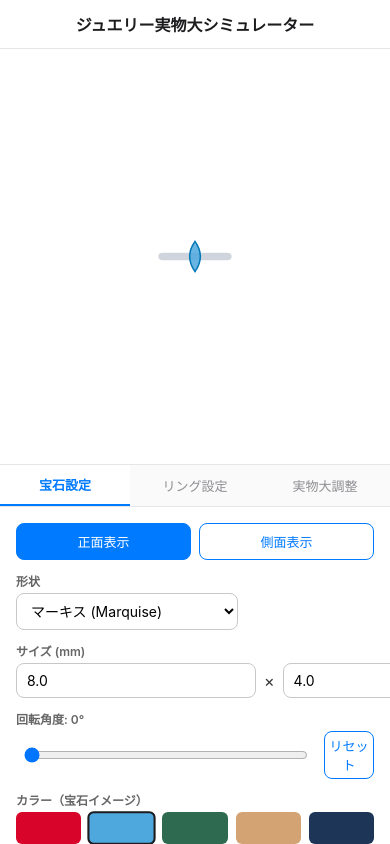
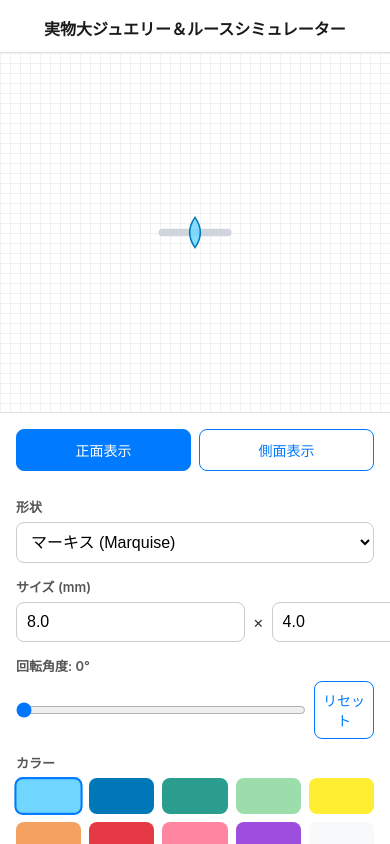
Before and after one commit to jem-love/jem, a plain HTML site: page index.html in a window 390 px wide. Drawn offline with Linux system fonts and the light colour scheme.

Commit message:
Update index.html

```diff
--- a/index.html
+++ b/index.html
@@ -2,76 +2,78 @@
 <html lang="ja">
 <head>
   <meta charset="UTF-8">
-  <meta name="viewport" content="width=device-width, initial-scale=1.0, user-scalable=no">
-  <title>ジュエリー実物大シミュレーター</title>
+  <meta name="viewport" content="width=device-width, initial-scale=1.0">
+  <title>実物大ジュエリー＆ルースシミュレーター</title>
+
+  <!-- Android/PWAアプリ最適化メタタグ -->
+  <meta name="mobile-web-app-capable" content="yes">
+  <meta name="theme-color" content="#ffffff">
+
   <style>
-    * { box-sizing: border-box; margin: 0; padding: 0; font-family: -apple-system, BlinkMacSystemFont, "Segoe UI", Roboto, sans-serif; }
-    body { background: #f5f5f7; color: #333; display: flex; flex-direction: column; height: 100vh; overflow: hidden; }
+    * { box-sizing: border-box; margin: 0; padding: 0; user-select: none; -webkit-user-select: none; }
+    body { font-family: -apple-system, BlinkMacSystemFont, "Segoe UI", Roboto, sans-serif; background: #f8f9fa; color: #333; display: flex; flex-direction: column; height: 100vh; overflow: hidden; }
 
-    header { background: #fff; padding: 12px 16px; border-bottom: 1px solid #e5e5ea; text-align: center; }
-    header h1 { font-size: 16px; font-weight: 600; color: #1c1c1e; }
+    header { background: #fff; padding: 16px 16px 12px 16px; border-bottom: 1px solid #e0e0e0; text-align: center; }
+    header h1 { font-size: 16px; font-weight: 600; color: #1a1a1a; }
 
-    #stage-container { flex: 1; position: relative; background: #ffffff; display: flex; align-items: center; justify-content: center; overflow: hidden; }
-    #stage { width: 100%; height: 100%; }
+    /* 描画エリア */
+    #canvas-container {
+      width: 100%; height: 360px; background: #ffffff; position: relative;
+      display: flex; align-items: center; justify-content: center;
+      border-bottom: 1px solid #e0e0e0;
+      /* 方眼背景 */
+      background-image: linear-gradient(#f0f0f0 1px, transparent 1px), linear-gradient(90deg, #f0f0f0 1px, transparent 1px);
+      background-size: 10px 10px;
+    }
 
-    #controls { background: #fff; border-top: 1px solid #e5e5ea; display: flex; flex-direction: column; max-height: 45vh; }
+    svg { display: block; }
 
-    .tabs { display: flex; border-bottom: 1px solid #e5e5ea; background: #fafafa; }
-    .tab { flex: 1; padding: 10px; text-align: center; font-size: 13px; font-weight: 500; color: #8e8e93; border: none; background: none; cursor: pointer; }
-    .tab.active { color: #007aff; border-bottom: 2px solid #007aff; background: #fff; font-weight: 600; }
+    /* モード・視点切替ボタン */
+    .btn-group { display: flex; gap: 8px; margin-bottom: 12px; }
+    .btn { flex: 1; padding: 10px; border: 1px solid #007aff; color: #007aff; background: #fff; border-radius: 8px; font-size: 14px; font-weight: 500; cursor: pointer; text-align: center; }
+    .btn.active { background: #007aff; color: #fff; }
 
-    .tab-content { padding: 16px; overflow-y: auto; display: none; }
-    .tab-content.active { display: block; }
+    /* コントロールパネル */
+    #controls { flex: 1; background: #fff; padding: 16px; overflow-y: auto; display: flex; flex-direction: column; gap: 14px; }
 
-    .form-group { margin-bottom: 12px; }
-    .form-group label { display: block; font-size: 12px; font-weight: 600; color: #666; margin-bottom: 4px; }
+    .form-group { display: flex; flex-direction: column; gap: 6px; }
+    .form-group label { font-size: 13px; font-weight: 600; color: #555; }
     .form-row { display: flex; gap: 8px; align-items: center; }
-    input[type="number"], select { flex: 1; padding: 8px 10px; border: 1px solid #c7c7cc; border-radius: 8px; font-size: 14px; background: #fff; }
-    input[type="range"] { flex: 1; margin: 0 8px; }
 
-    .btn-group { display: flex; gap: 8px; margin-bottom: 12px; }
-    .btn { flex: 1; padding: 8px; border: 1px solid #007aff; color: #007aff; background: #fff; border-radius: 8px; font-size: 13px; font-weight: 500; cursor: pointer; text-align: center; }
-    .btn.active { background: #007aff; color: #fff; }
-    .btn-step { width: 36px; height: 36px; padding: 0; font-size: 18px; font-weight: bold; border-radius: 50%; border: 1px solid #c7c7cc; background: #f2f2f7; color: #007aff; cursor: pointer; }
+    input[type="number"], select { flex: 1; padding: 10px; border: 1px solid #ccc; border-radius: 8px; font-size: 16px; background: #fff; }
+    input[type="range"] { flex: 1; }
 
-    .color-grid { display: grid; grid-template-columns: repeat(5, 1fr); gap: 8px; margin-top: 4px; }
-    .color-btn { height: 32px; border-radius: 6px; border: 2px solid transparent; cursor: pointer; }
-    .color-btn.active { border-color: #1c1c1e; transform: scale(1.05); }
+    /* カラーパレット */
+    .color-grid { display: grid; grid-template-columns: repeat(5, 1fr); gap: 8px; }
+    .color-btn { height: 36px; border-radius: 8px; border: 2px solid transparent; cursor: pointer; }
+    .color-btn.active { border-color: #007aff; transform: scale(1.05); }
 
-    .calib-box { background: #f9f9fb; border: 1px solid #e5e5ea; border-radius: 8px; padding: 12px; margin-bottom: 12px; }
-    .calib-mode-tabs { display: flex; gap: 8px; margin-bottom: 12px; }
-    .calib-mode-btn { flex: 1; padding: 6px; font-size: 12px; border: 1px solid #c7c7cc; border-radius: 6px; background: #fff; cursor: pointer; }
-    .calib-mode-btn.active { background: #e5f1ff; border-color: #007aff; color: #007aff; font-weight: 600; }
-
-    #calib-guide-container { margin: 10px 0; padding: 8px; background: #fff; border: 1px dashed #007aff; border-radius: 6px; }
-    .calib-line-card { position: relative; height: 30px; background: #e5f1ff; border-left: 3px solid #ff3b30; border-right: 3px solid #007aff; border-radius: 2px; }
-    .calib-line-ruler { position: relative; height: 16px; background: #34c759; border-radius: 2px; }
+    /* 実物大調整ボックス */
+    .calib-box { background: #f1f3f5; padding: 12px; border-radius: 8px; border: 1px solid #dee2e6; }
+    .ruler-guide { width: 50mm; height: 16px; background: #34c759; margin: 8px 0; border-radius: 2px; }
   </style>
 </head>
 <body>
 
 <header>
-  <h1>ジュエリー実物大シミュレーター</h1>
+  <h1>実物大ジュエリー＆ルースシミュレーター</h1>
 </header>
 
-<div id="stage-container">
+<!-- 描画画面 -->
+<div id="canvas-container">
   <svg id="stage"></svg>
 </div>
 
+<!-- 操作コントロール -->
 <div id="controls">
-  <div class="tabs">
-    <button class="tab active" onclick="switchTab('gem')">宝石設定</button>
-    <button class="tab" onclick="switchTab('ring')">リング設定</button>
-    <button class="tab" onclick="switchTab('calib')">実物大調整</button>
-  </div>
 
-  <!-- 宝石設定 -->
-  <div id="tab-gem" class="tab-content active">
+  <!-- 視点・モード切替 -->
   <div class="btn-group">
     <button id="view-front-btn" class="btn active" onclick="setView('front')">正面表示</button>
     <button id="view-side-btn" class="btn" onclick="setView('side')">側面表示</button>
   </div>
 
+  <!-- 形状選択 -->
   <div class="form-group">
     <label>形状</label>
     <select id="gem-shape" onchange="updateDrawing()">
@@ -85,6 +87,7 @@
     </select>
   </div>
 
+  <!-- サイズ入力 -->
   <div class="form-group">
     <label>サイズ (mm)</label>
     <div class="form-row">
@@ -96,23 +99,23 @@
     </div>
   </div>
 
+  <!-- 回転角度 -->
   <div class="form-group">
     <label>回転角度: <span id="angle-val">0</span>°</label>
     <div class="form-row">
       <input type="range" id="gem-angle" min="0" max="360" value="0" oninput="onAngleChange(this.value)">
-        <button class="btn" style="flex:0 0 50px; padding:4px;" onclick="resetAngle()">リセット</button>
+      <button class="btn" style="flex:0 0 60px; padding:8px;" onclick="resetAngle()">リセット</button>
     </div>
   </div>
 
+  <!-- カラーパレット -->
   <div class="form-group">
-      <label>カラー（宝石イメージ）</label>
+    <label>カラー</label>
     <select id="gem-color-select" style="display:none;" onchange="updateDrawing()"></select>
     <div class="color-grid" id="color-palette"></div>
   </div>
-  </div>
 
-  <!-- リング設定 -->
-  <div id="tab-ring" class="tab-content">
+  <!-- リング枠オプション -->
   <div class="form-group">
     <label>リング枠の表示</label>
     <select id="ring-enable" onchange="updateDrawing()">
@@ -121,20 +124,17 @@
     </select>
   </div>
 
+  <!-- リングサイズ・幅 -->
   <div class="form-group">
-      <label>リングサイズ (号数)</label>
-      <input type="number" id="ring-size" value="11" step="0.5" oninput="updateDrawing()">
-    </div>
-
-    <div class="form-group">
-      <label>アーム幅 / 厚み (mm)</label>
+    <label>リングサイズ (号数) & アーム幅(mm)</label>
     <div class="form-row">
-        <input type="number" id="ring-width" value="2.0" step="0.1" placeholder="幅" oninput="updateDrawing()">
-        <span>/</span>
-        <input type="number" id="ring-thick" value="1.5" step="0.1" placeholder="厚み" oninput="updateDrawing()">
+      <input type="number" id="ring-size" value="11" step="0.5" oninput="updateDrawing()" placeholder="号数">
+      <input type="number" id="ring-width" value="2.0" step="0.1" oninput="updateDrawing()" placeholder="幅">
+      <input type="number" id="ring-thick" value="1.5" step="0.1" oninput="updateDrawing()" placeholder="厚み">
     </div>
   </div>
 
+  <!-- 地金素材 -->
   <div class="form-group">
     <label>素材（地金カラー）</label>
     <select id="ring-material" onchange="updateDrawing()">
@@ -142,69 +142,48 @@
       <option value="gold">イエローゴールド (金色)</option>
     </select>
   </div>
-  </div>
 
   <!-- 実物大調整（キャリブレーション） -->
-  <div id="tab-calib" class="tab-content">
   <div class="calib-box">
-      <label>調整基準の選択</label>
-      <div class="calib-mode-tabs">
-        <button id="mode-card-btn" class="calib-mode-btn active" onclick="setCalibMode('card')">💳 カード（片側合わせ）</button>
-        <button id="mode-ruler-btn" class="calib-mode-btn" onclick="setCalibMode('ruler')">📏 定規（5cm）</button>
+    <div class="form-group">
+      <label>実物大調整 (画面上の緑の帯を実際の定規の50mmに合わせてください)</label>
+      <div class="ruler-guide" id="ruler-guide-bar"></div>
+      <div class="form-row">
+        <input type="range" id="calib-slider" min="2.0" max="6.0" step="0.01" value="3.78" oninput="onCalibChange(this.value)">
+        <button class="btn" style="flex:0 0 60px; padding:8px;" onclick="saveCalibration()">保存</button>
       </div>
-
-      <div id="calib-guide-container">
-        <div id="guide-card">
-          <p style="font-size:11px; color:#555; margin-bottom:6px;">カードの<b>左端を赤い線</b>に当て、<b>右端が青い線</b>に重なるよう右下のボタンで微調整してください。</p>
-          <div id="card-box" class="calib-line-card"></div>
-        </div>
-        <div id="guide-ruler" style="display:none;">
-          <p style="font-size:11px; color:#555; margin-bottom:6px;">実際の定規の <b>50mm (5cm)</b> と長さを合わせてください。</p>
-          <div id="ruler-box" class="calib-line-ruler"></div>
     </div>
   </div>
 
-      <div class="form-group" style="margin-top:10px;">
-        <label>補正値微調整 (px/mm)</label>
-        <div class="form-row">
-          <button class="btn-step" onclick="stepCalib(-0.02)">－</button>
-          <input type="range" id="calib-slider" min="2.0" max="6.0" step="0.01" value="3.78" oninput="onCalibChange(this.value)">
-          <button class="btn-step" onclick="stepCalib(0.02)">＋</button>
-        </div>
-      </div>
-
-      <button class="btn active" style="width:100%; margin-top:8px;" onclick="saveCalibration()">この補正値を保存</button>
-    </div>
-
+  <!-- 拡大・縮小 -->
   <div class="form-group">
     <label>拡大 / 縮小表示: <span id="zoom-val">100</span>%</label>
     <div class="form-row">
       <input type="range" id="zoom-slider" min="50" max="200" value="100" oninput="onZoomChange(this.value)">
-        <button class="btn" style="flex:0 0 50px; padding:4px;" onclick="resetZoom()">100%</button>
+      <button class="btn" style="flex:0 0 60px; padding:8px;" onclick="resetZoom()">100%</button>
     </div>
   </div>
-  </div>
+
 </div>
 
 <script>
   let pxPerMm = parseFloat(localStorage.getItem('gem_px_per_mm')) || 3.78;
   let currentZoom = 1.0;
   let currentView = 'front';
-  let selectedColorKey = 'paraiba';
+  let selectedColorKey = 'lightblue';
   let currentAngle = 0;
-  let calibMode = 'card';
 
   const colorMap = {
-    ruby:       { fill: '#d90429', stroke: '#800f2f', name: 'ルビー (赤)' },
-    paraiba:    { fill: '#4ea8de', stroke: '#0077b6', name: 'パライバトルマリン (水色)' },
-    emerald:    { fill: '#2d6a4f', stroke: '#1b4332', name: 'エメラルド (緑)' },
-    sphene:     { fill: '#d4a373', stroke: '#bc6c25', name: 'スフェーン (黄)' },
-    sapphire:   { fill: '#1d3557', stroke: '#0b090a', name: 'ロイヤルブルーサファイア (青)' },
-    padparadscha:{ fill: '#f28482', stroke: '#c9184a', name: 'パパラチアサファイア (ピンク)' },
-    mint:       { fill: '#95d5b2', stroke: '#40916c', name: 'ミントガーネット (黄緑)' },
-    amethyst:   { fill: '#7209b7', stroke: '#3a0ca3', name: 'アメジスト (紫)' },
-    mari:       { fill: '#e07a5f', stroke: '#9d4edd', name: 'マリガーネット (オレンジ)' },
-    white:      { fill: '#f8f9fa', stroke: '#adb5bd', name: 'クリア/ダイヤ (白)' }
+    lightblue:  { fill: '#70d6ff', stroke: '#0077b6', name: '水色' },
+    blue:       { fill: '#0077b6', stroke: '#03045e', name: '青' },
+    green:      { fill: '#2a9d8f', stroke: '#134e4a', name: '緑' },
+    lightgreen: { fill: '#9bdeac', stroke: '#2d6a4f', name: '黄緑' },
+    yellow:     { fill: '#ffee32', stroke: '#d4a373', name: '黄' },
+    orange:     { fill: '#f4a261', stroke: '#e76f51', name: 'オレンジ' },
+    red:        { fill: '#e63946', stroke: '#9bf6ff', name: '赤' },
+    pink:       { fill: '#ff85a1', stroke: '#c77dff', name: 'ピンク' },
+    purple:     { fill: '#9d4edd', stroke: '#5a189a', name: '紫' },
+    white:      { fill: '#f8f9fa', stroke: '#a0a0a0', name: 'クリア/白' }
   };
 
   function getRingInnerDiameter(size) {
@@ -214,7 +193,7 @@
   window.onload = () => {
     buildColorPalette();
     document.getElementById('calib-slider').value = pxPerMm;
-    updateCalibGuides();
+    updateRulerBar();
     updateDrawing();
   };
 
@@ -232,18 +211,9 @@
       const btn = document.createElement('button');
       btn.className = `color-btn ${key === selectedColorKey ? 'active' : ''}`;
       btn.style.backgroundColor = colorMap[key].fill;
-      btn.title = colorMap[key].name;
       btn.onclick = () => selectColor(key);
       palette.appendChild(btn);
     });
-  }
-
-  function switchTab(tabName) {
-    document.querySelectorAll('.tab').forEach(t => t.classList.remove('active'));
-    document.querySelectorAll('.tab-content').forEach(c => c.classList.remove('active'));
-
-    event.target.classList.add('active');
-    document.getElementById('tab-' + tabName).classList.add('active');
   }
 
   function setView(view) {
@@ -280,31 +250,14 @@
     onZoomChange(100);
   }
 
-  function setCalibMode(mode) {
-    calibMode = mode;
-    document.getElementById('mode-card-btn').classList.toggle('active', mode === 'card');
-    document.getElementById('mode-ruler-btn').classList.toggle('active', mode === 'ruler');
-    document.getElementById('guide-card').style.display = mode === 'card' ? 'block' : 'none';
-    document.getElementById('guide-ruler').style.display = mode === 'ruler' ? 'block' : 'none';
-    updateCalibGuides();
-  }
-
   function onCalibChange(val) {
     pxPerMm = parseFloat(val);
-    updateCalibGuides();
+    updateRulerBar();
     updateDrawing();
   }
 
-  function stepCalib(delta) {
-    pxPerMm = Math.max(2.0, Math.min(6.0, pxPerMm + delta));
-    document.getElementById('calib-slider').value = pxPerMm;
-    updateCalibGuides();
-    updateDrawing();
-  }
-
-  function updateCalibGuides() {
-    document.getElementById('card-box').style.width = (85.6 * pxPerMm) + 'px';
-    document.getElementById('ruler-box').style.width = (50.0 * pxPerMm) + 'px';
+  function updateRulerBar() {
+    document.getElementById('ruler-guide-bar').style.width = (50.0 * pxPerMm) + 'px';
   }
 
   function saveCalibration() {
@@ -313,11 +266,15 @@
   }
 
   function updateDrawing() {
+    const container = document.getElementById('canvas-container');
     const stage = document.getElementById('stage');
+
+    stage.setAttribute("width", container.clientWidth);
+    stage.setAttribute("height", container.clientHeight);
     stage.innerHTML = '';
 
-    const cx = stage.clientWidth / 2;
-    const cy = stage.clientHeight / 2;
+    const cx = container.clientWidth / 2;
+    const cy = container.clientHeight / 2;
     const scale = pxPerMm * currentZoom;
 
     const shape = document.getElementById('gem-shape').value;
```
Lines whose indentation alone changed are shown as unchanged.
